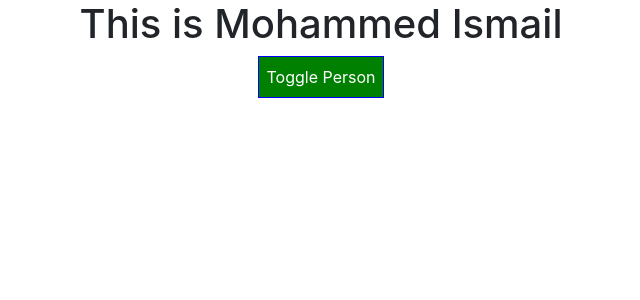
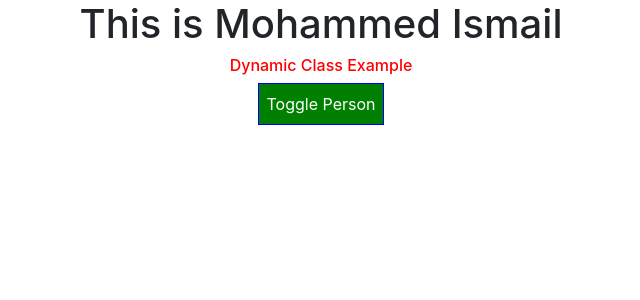
Before and after one commit to ikismail/learn-react, a React (Create React App) app: page / in a window 1280 px wide. Shown: the top 300 px of the page, without its empty margins (319-959 px from the left). Built offline with nearby package versions, Linux system fonts and the light colour scheme.

Commit message:
Setting ClassNames Dynamically

```diff
--- a/src/App.css
+++ b/src/App.css
@@ -1,3 +1,11 @@
 .App {
   text-align: center;
 }
+
+.red {
+  color: red;
+}
+
+.bold {
+  color: green
+}
--- a/src/App.js
+++ b/src/App.js
@@ -54,6 +54,15 @@ class App extends Component {
       color: "white"
     };
 
+    const classes = [];
+
+    if(this.state.persons.length <= 2){
+      classes.push('red')
+    }
+    if(this.state.persons.length <= 1){
+      classes.push('bold')
+    }
+
     let persons = null;
 
     // Checking if the persons will show or not
@@ -93,6 +102,9 @@ class App extends Component {
       // Our jsx expression must have one root element for each and every component
       <div className="App">
         <h1>This is Mohammed Ismail</h1>
+
+        <h6 className={classes.join(' ')}>Dynamic Class Example</h6>
+
         <button
           style={style}
           onClick={this.togglePersons}
```
